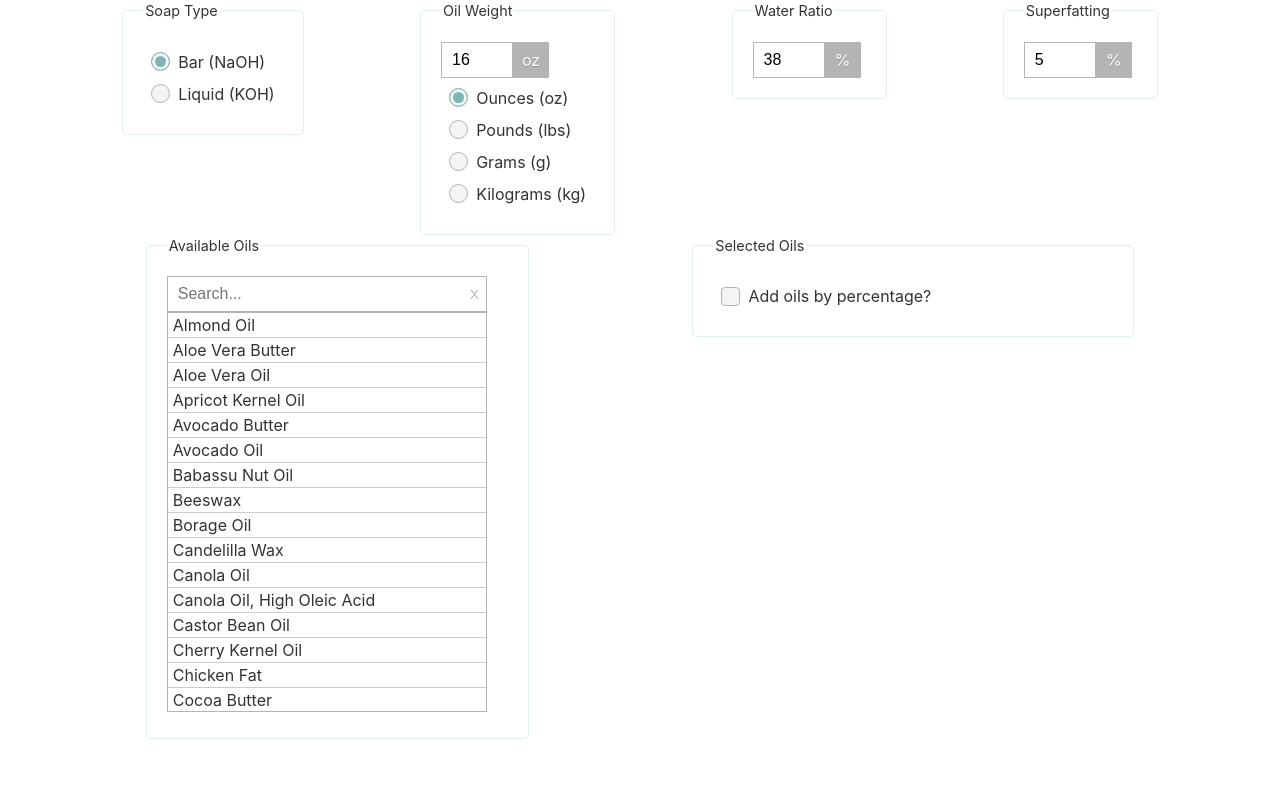
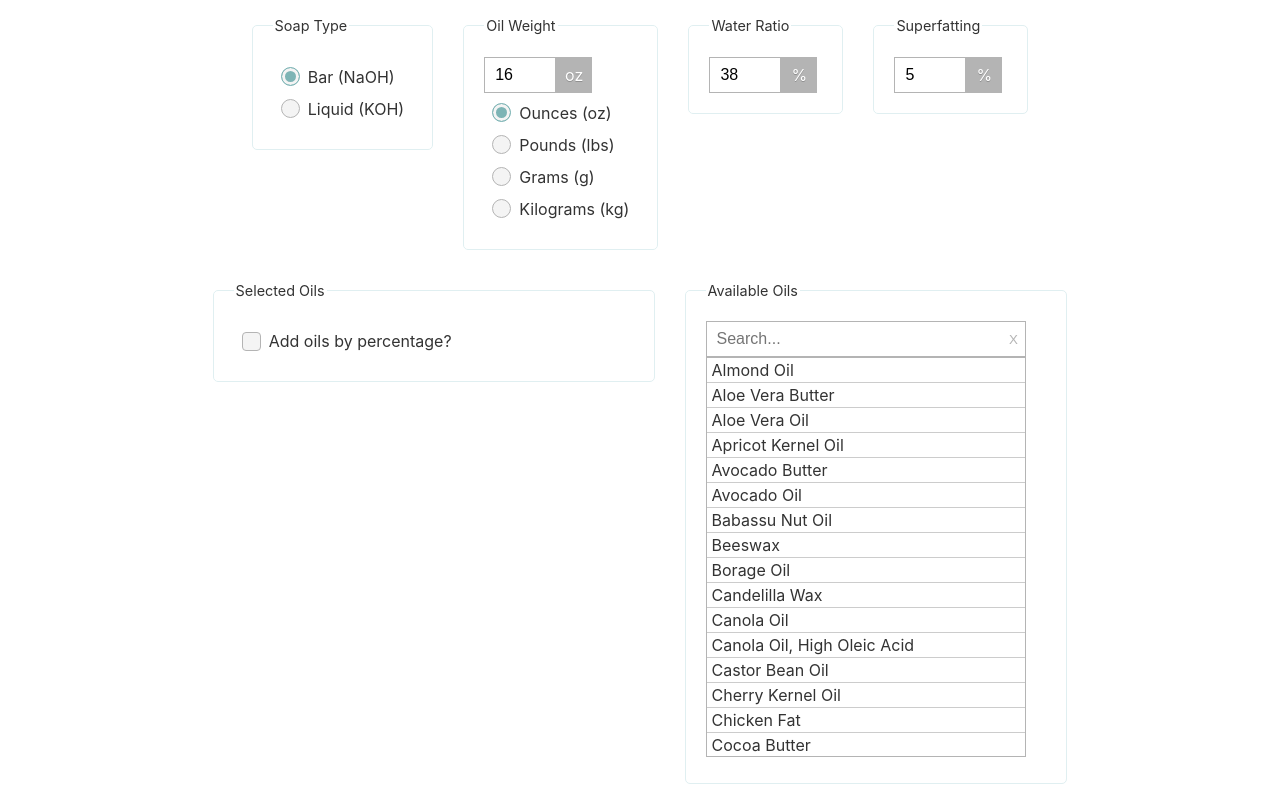
Before and after one commit to joshuahenson/exercises, a React (Create React App) app: page / in a window 1280 px wide. Built offline with nearby package versions, Linux system fonts and the light colour scheme.

Commit message:
Tweaking layout

```diff
--- a/src/components/App.css
+++ b/src/components/App.css
@@ -25,6 +25,7 @@ fieldset {
   border-radius: 5px;
   flex-shrink: 0;
   padding: 20px;
+  margin: 15px;
 }
 
 legend {
@@ -56,7 +57,7 @@ input:focus  {
 
 .row {
   display: flex;
-  justify-content: space-around;
+  justify-content: center;
   align-items: flex-start;
   flex-wrap: wrap;
 }
--- a/src/components/App.js
+++ b/src/components/App.js
@@ -64,7 +64,7 @@ const App = (
               clickHandler={() => pickUnit('kg')}
             />
           </fieldset>
-
+          <div className="row">
             <fieldset>
               <legend>Water Ratio</legend>
               <InputUnit
@@ -81,11 +81,8 @@ const App = (
               />
             </fieldset>
           </div>
+        </div>
         <div className="row">
-          <fieldset>
-            <legend>Available Oils</legend>
-            <FilteredInput data={sap} clickHandler={addOil} />
-          </fieldset>
           <fieldset>
             <legend>Selected Oils</legend>
             <div className="col">
@@ -97,6 +94,11 @@ const App = (
               <Oils />
             </div>
           </fieldset>
+          <fieldset>
+            <legend>Available Oils</legend>
+            <FilteredInput data={sap} clickHandler={addOil} />
+          </fieldset>
+
         </div>
       </form>
     </div>
--- a/src/components/Oils.css
+++ b/src/components/Oils.css
@@ -1,6 +1,3 @@
-/*TODO: FLEX?
- no margin-top on mobile
-*/
 .oils {
   display: inline-block;
   vertical-align: top;
@@ -19,12 +16,12 @@
 
 .oils .remove {
   position: absolute;
-  top: 5px;
-  right: 2px;
+  top: 8px;
+  right: 0;
   color: #f28484;
   opacity: 0;
-  height: 2em;
-  width: 2em;
+  height: 1.8em;
+  width: 1.8em;
   border: none;
   border-radius: 50%;
   background-color: transparent;
```
Lines whose indentation alone changed are shown as unchanged.
